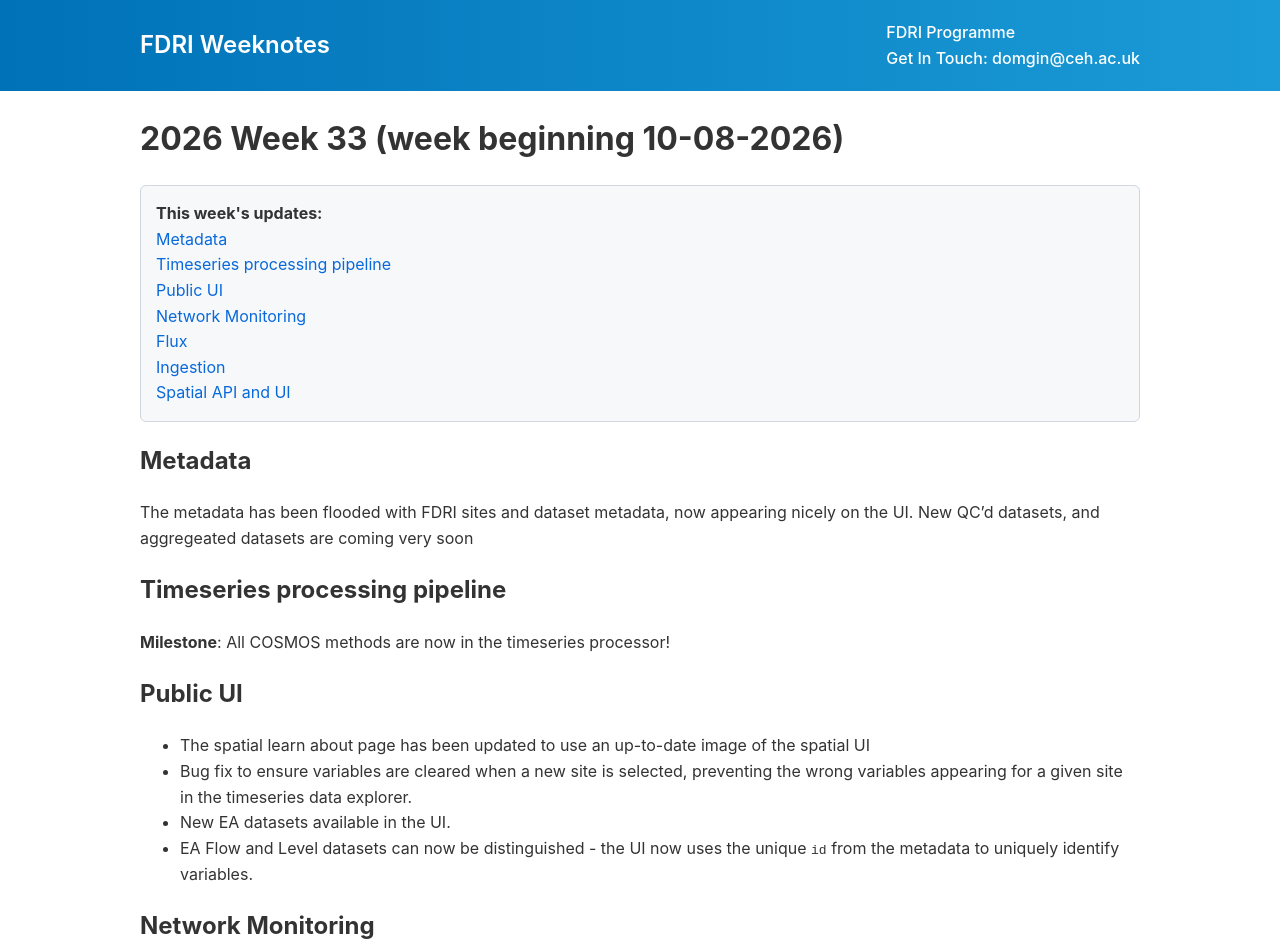
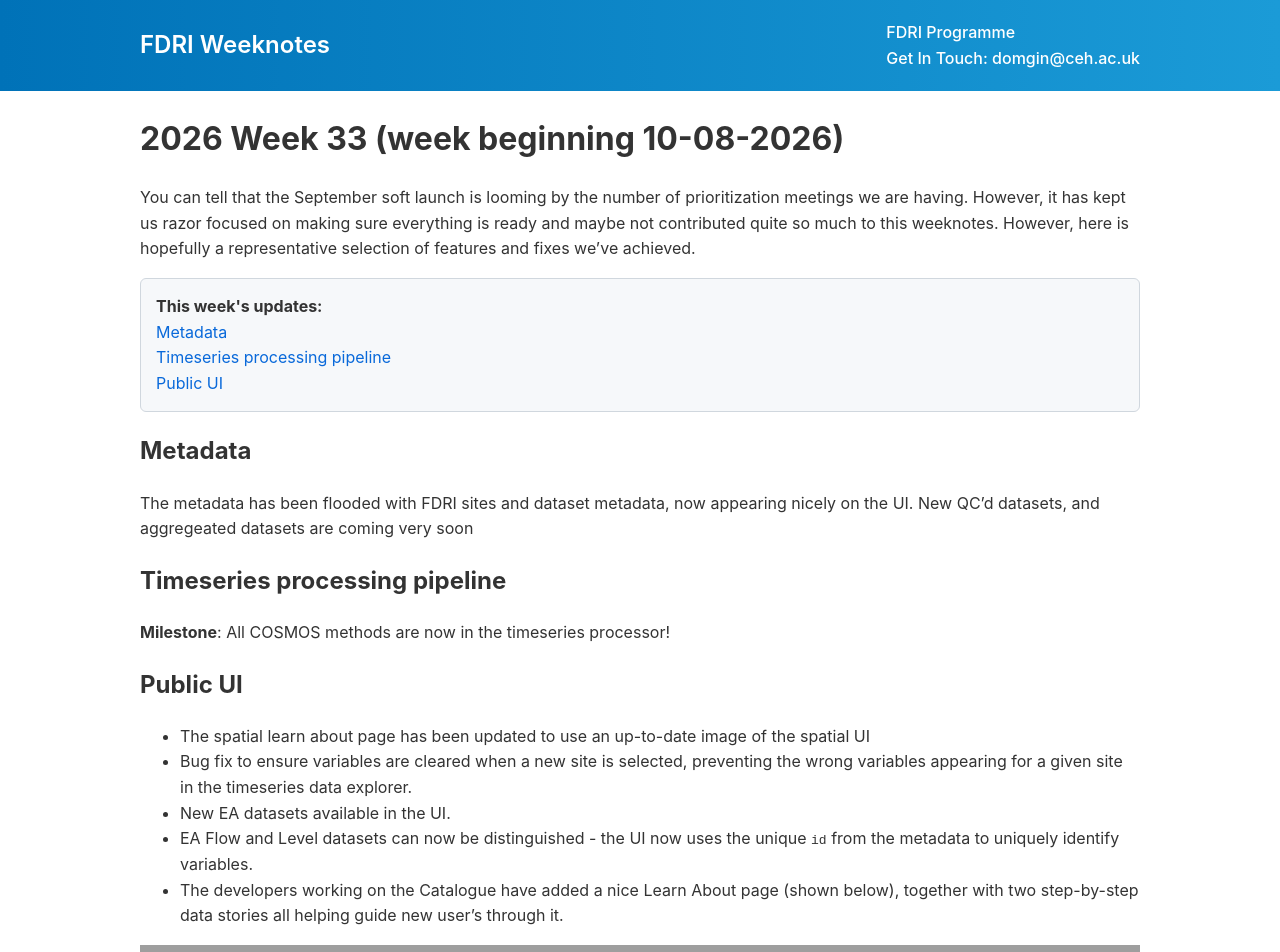
Before and after one commit to NERC-CEH/fdri_words, a Jekyll site: the page built from weeknotes/2026/33.md, in a window 1280 px wide and 1400 px high. Shown: the top 952 px of the window. Built offline with Jekyll 4.4.1, drawn with Linux system fonts in a browser that asks for light colours; our own code applies the rules of GitHub Pages for plain Markdown files; some of the changed text lies outside the part shown; grey boxes are pictures that could not be loaded.

Commit message:
Update 33.md

```diff
--- a/weeknotes/2026/33.md
+++ b/weeknotes/2026/33.md
@@ -1,4 +1,6 @@
 # 2026 Week 33 (week beginning 10-08-2026)
+
+You can tell that the September soft launch is looming by the number of prioritization meetings we are having.  However, it has kept us razor focused on making sure everything is ready and maybe not contributed quite so much to this weeknotes.  However, here is hopefully a representative selection of features and fixes we've achieved.
 
 ## Metadata
 The metadata has been flooded with FDRI sites and dataset metadata, now appearing nicely on the UI.
@@ -14,11 +16,6 @@ New QC'd datasets, and aggregeated datasets are coming very soon
 - Bug fix to ensure variables are cleared when a new site is selected, preventing the wrong variables appearing for a given site in the timeseries data explorer.
 - New EA datasets available in the UI.
 - EA Flow and Level datasets can now be distinguished - the UI now uses the unique `id` from the metadata to uniquely identify variables.
+- The developers working on the Catalogue have added a nice Learn About page (shown below), together with two step-by-step data stories all helping guide new user's through it.
 
-## Network Monitoring
-
-## Flux
-
-## Ingestion
-
-## Spatial API and UI
+ <img width="1137" height="732" alt="Screenshot 2026-08-17 121655" src="https://github.com/user-attachments/assets/e20524fa-7ed2-4812-9b18-b35a3bcc6d08" />
```
